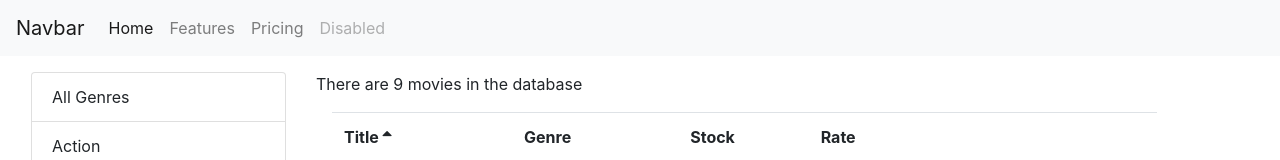
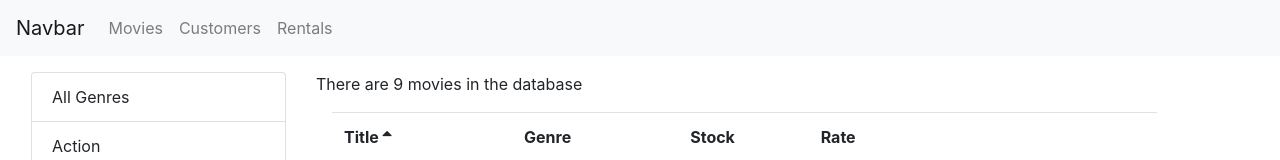
Before and after one commit to msinta/react-codewmosh, a React (Create React App) app in the folder vidly/: page / in a window 1280 px wide. Shown: the top 160 px of the page. Built offline with nearby package versions, Linux system fonts and the light colour scheme.

Commit message:
navbar added & working

```diff
--- a/vidly/src/App.js
+++ b/vidly/src/App.js
@@ -1,7 +1,6 @@
 import "./App.css";
 import Movies from "./components/movies";
 import NavBar from "./components/navbar";
-import MoviesLink from "./components/movieslink";
 import RentalsLink from "./components/rentalslink";
 import CustomersLink from "./components/customerslink";
 import { Switch, Route, Redirect } from "react-router-dom";
@@ -13,7 +12,7 @@ function App() {
       <NavBar />
       <Switch>
         <Route path='/' exact component={Movies}/>
-        <Route path='/movies'  component={MoviesLink}/>
+        <Route path='/movies'  component={Movies}/>
         <Route path='/customers'  component={CustomersLink}/>
         <Route path='/rentals'  component={RentalsLink}/>
         <Route path='/not-found'  component={NotFound}/>
--- a/vidly/src/components/movieslink.jsx
+++ /dev/null
@@ -1,9 +0,0 @@
-import React, { Component } from 'react'
-
-const MoviesLink = () => {
-  return (
-    <h1>Movies</h1>
-   );
-}
-
-export default MoviesLink;
--- a/vidly/src/components/navbar.jsx
+++ b/vidly/src/components/navbar.jsx
@@ -1,27 +1,35 @@
 import React, { Component } from "react";
+import { NavLink } from "react-router-dom";
 
 const NavBar = () => {
   return (
     <nav class="navbar navbar-expand-lg navbar-light bg-light">
-      <a class="navbar-brand" href="#">Navbar</a>
-      <button class="navbar-toggler" type="button" data-toggle="collapse" data-target="#navbarNav" aria-controls="navbarNav" aria-expanded="false" aria-label="Toggle navigation">
+      <a class="navbar-brand" href="#">
+        Navbar
+      </a>
+      <button
+        class="navbar-toggler"
+        type="button"
+        data-toggle="collapse"
+        data-target="#navbarNav"
+        aria-controls="navbarNav"
+        aria-expanded="false"
+        aria-label="Toggle navigation"
+      >
         <span class="navbar-toggler-icon"></span>
       </button>
       <div class="collapse navbar-collapse" id="navbarNav">
-        <ul class="navbar-nav">
-          <li class="nav-item active">
-            <a class="nav-link" href="#">Home <span class="sr-only">(current)</span></a>
-          </li>
-          <li class="nav-item">
-            <a class="nav-link" href="#">Features</a>
-          </li>
-          <li class="nav-item">
-            <a class="nav-link" href="#">Pricing</a>
-          </li>
-          <li class="nav-item">
-            <a class="nav-link disabled" href="#">Disabled</a>
-          </li>
-        </ul>
+        <div class="navbar-nav">
+          <NavLink class="nav-item nav-link" to="/movies">
+            Movies
+          </NavLink>
+          <NavLink class="nav-item nav-link" to="/customers">
+            Customers
+          </NavLink>
+          <NavLink class="nav-item nav-link" to="/rentals">
+            Rentals
+          </NavLink>
+        </div>
       </div>
     </nav>
   );
```
